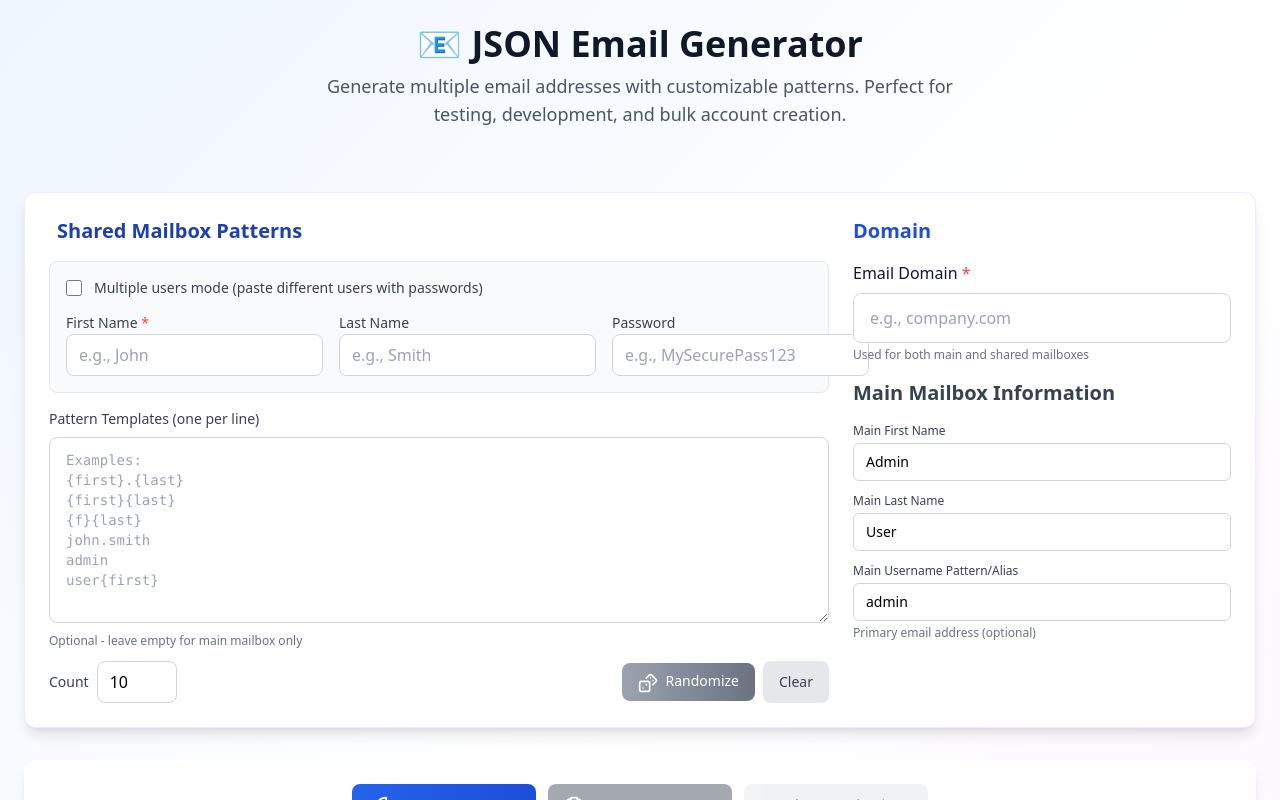
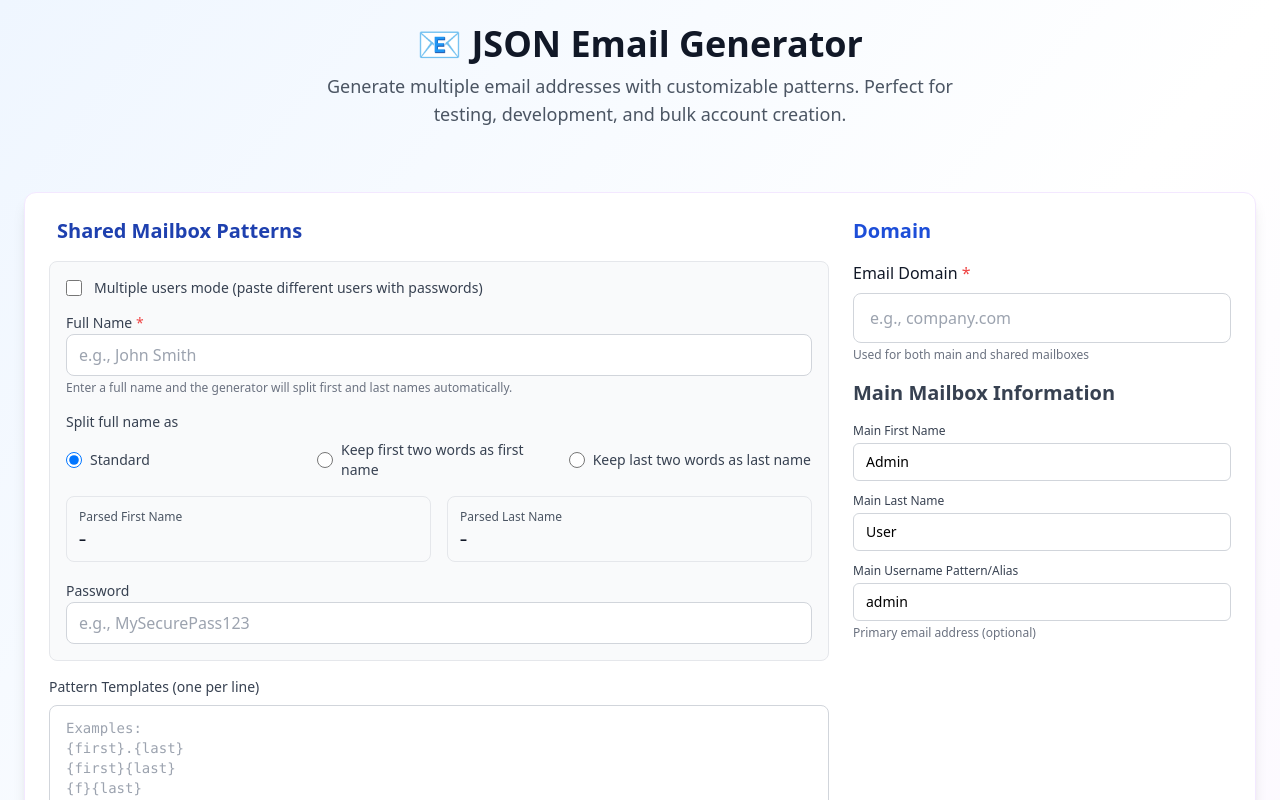
Before and after one commit to clydeskieme1/JSON-Generator, a React (Vite) app: page / in a window 1280 px wide. Shown: the top 800 px of the page. Built offline with nearby package versions, Linux system fonts and the light colour scheme.

Commit message:
update split name

```diff
--- a/src/EmailJsonGeneratorUI.jsx
+++ b/src/EmailJsonGeneratorUI.jsx
@@ -10,6 +10,8 @@ import WebhookIntegration from './WebhookIntegration';
 export default function EmailJsonGeneratorUI() {
   const [first, setFirst] = useState('');
   const [last, setLast] = useState('');
+  const [fullName, setFullName] = useState('');
+  const [nameSplitMode, setNameSplitMode] = useState('standard'); // standard | firstTwo | lastTwo
   const [mainFirst, setMainFirst] = useState('Admin');
   const [mainLast, setMainLast] = useState('User');
   const [password, setPassword] = useState('');
@@ -24,6 +26,8 @@ export default function EmailJsonGeneratorUI() {
   const [copyJsonStatus, setCopyJsonStatus] = useState(false);
   const [showWebhookPanel, setShowWebhookPanel] = useState(false);
   const [multipleUsersMode, setMultipleUsersMode] = useState(false);
+  const [multipleFullNames, setMultipleFullNames] = useState('');
+  const [multipleNameSplitMode, setMultipleNameSplitMode] = useState('standard');
   const [multipleFirstNames, setMultipleFirstNames] = useState('');
   const [multipleLastNames, setMultipleLastNames] = useState('');
   const [multiplePasswords, setMultiplePasswords] = useState('');
@@ -41,24 +45,39 @@ export default function EmailJsonGeneratorUI() {
   }
 
   // Format names for output JSON
+  function formatNameForOutput(s) {
+    return (s || '').trim().replace(/\s+/g, ' ');
+  }
+
   function formatFirstNameForOutput(s) {
-    const t = (s || '').trim();
-    if (!t) return '';
-    const parts = t.split(/\s+/);
-    // Preserve a single space only when the first name has exactly two words
-    if (parts.length === 2) return parts.join(' ');
-    // Otherwise remove all spaces
-    return parts.join('');
+    return formatNameForOutput(s);
   }
 
   function formatLastNameForOutput(s) {
-    const t = (s || '').trim();
-    if (!t) return '';
-    const parts = t.split(/\s+/);
-    // Preserve a single space only when the last name has exactly two words
-    if (parts.length === 2) return parts.join(' ');
-    // Otherwise remove all spaces
-    return parts.join('');
+    return formatNameForOutput(s);
+  }
+
+  function parseFullName(fullNameValue, splitMode = 'standard') {
+    const words = (fullNameValue || '').trim().split(/\s+/).filter(Boolean);
+    if (words.length === 0) return { first: '', last: '' };
+    if (words.length === 1) return { first: words[0], last: '' };
+    if (words.length === 2) return { first: words[0], last: words[1] };
+    if (splitMode === 'firstTwo') {
+      return {
+        first: words.slice(0, 2).join(' '),
+        last: words.slice(2).join(' '),
+      };
+    }
+    if (splitMode === 'lastTwo') {
+      return {
+        first: words.slice(0, -2).join(' '),
+        last: words.slice(-2).join(' '),
+      };
+    }
+    return {
+      first: words[0],
+      last: words.slice(1).join(' '),
+    };
   }
 
   function applyTemplate(tpl, firstNorm, lastNorm) {
@@ -76,9 +95,21 @@ export default function EmailJsonGeneratorUI() {
 
   // Parse multiple users from separate input fields
   function parseMultipleUsersFromFields() {
+    const fullNameLines = multipleFullNames.split('\n').map(line => line.trim()).filter(Boolean);
     const firstNames = multipleFirstNames.split('\n').map(line => line.trim()).filter(Boolean);
     const lastNames = multipleLastNames.split('\n').map(line => line.trim()).filter(Boolean);
     const passwords = multiplePasswords.split('\n').map(line => line.trim()).filter(Boolean);
+
+    if (fullNameLines.length > 0) {
+      return fullNameLines.map((line, index) => {
+        const parsed = parseFullName(line, multipleNameSplitMode);
+        return {
+          first: parsed.first,
+          last: parsed.last,
+          password: passwords[index] || password || '',
+        };
+      }).filter(user => user.first || user.last);
+    }
 
     const users = [];
     const maxLength = Math.max(firstNames.length, lastNames.length, passwords.length);
@@ -99,6 +130,9 @@ export default function EmailJsonGeneratorUI() {
     setError('');
 
     const domainNorm = (domain || '').trim().toLowerCase();
+    const parsedSingleName = parseFullName(fullName, nameSplitMode);
+    const effectiveFirst = fullName.trim() ? parsedSingleName.first : first;
+    const effectiveLast = fullName.trim() ? parsedSingleName.last : last;
 
     if (!domainNorm) {
       setError('Domain is required.');
@@ -266,8 +300,8 @@ export default function EmailJsonGeneratorUI() {
     }
 
     // Original single user mode logic
-    const firstNorm = normalizeLocal(first);
-    const lastNorm = normalizeLocal(last);
+    const firstNorm = normalizeLocal(effectiveFirst);
+    const lastNorm = normalizeLocal(effectiveLast);
     const mainFirstNorm = normalizeLocal(mainFirst);
     const mainLastNorm = normalizeLocal(mainLast);
 
@@ -302,8 +336,8 @@ export default function EmailJsonGeneratorUI() {
       if (seen.has(username)) return false;
       seen.add(username);
       sharedResults.push({
-        first_name: formatFirstNameForOutput(first),
-        last_name: formatLastNameForOutput(last),
+        first_name: formatFirstNameForOutput(effectiveFirst),
+        last_name: formatLastNameForOutput(effectiveLast),
         password: password,
         username,
         domain: domainNorm,
@@ -349,8 +383,8 @@ export default function EmailJsonGeneratorUI() {
 
     // Build output object with separate main and shared mailbox
     const out = {
-      first_name: mainUserObject ? mainUserObject.first_name : formatFirstNameForOutput(first),
-      last_name: mainUserObject ? mainUserObject.last_name : formatLastNameForOutput(last),
+      first_name: mainUserObject ? mainUserObject.first_name : formatFirstNameForOutput(effectiveFirst),
+      last_name: mainUserObject ? mainUserObject.last_name : formatLastNameForOutput(effectiveLast),
       password,
       username: mainUsernameNorm,
       domain: domainNorm,
@@ -504,6 +538,8 @@ export default function EmailJsonGeneratorUI() {
     });
   }
 
+  const parsedSingleName = parseFullName(fullName, nameSplitMode);
+
   function downloadJson() {
     if (!resultJson) return;
     const blob = new Blob([JSON.stringify(resultJson, null, 2)], { type: 'application/json' });
@@ -559,17 +595,30 @@ export default function EmailJsonGeneratorUI() {
                 </label>
                 <div className="mt-3">
                   {multipleUsersMode ? (
-                    <div className="flex gap-4">
+                    <div className="space-y-4">
                       <div>
-                        <label className="block text-sm font-medium text-gray-700 mb-2">First Names <span className="text-red-500">*</span></label>
+                        <label className="block text-sm font-medium text-gray-700 mb-2">Full Names <span className="text-red-500">*</span></label>
+                        <textarea
+                          value={multipleFullNames}
+                          onChange={(e) => setMultipleFullNames(e.target.value)}
+                          placeholder={`One full name per line:\nJohn Smith\nJane Doe\nMaria Dela Cruz`}
+                          rows={5}
+                          className="w-full px-3 py-2 border border-gray-300 rounded-lg font-mono text-sm"
+                        />
+                        <p className="text-xs text-gray-500 mt-1">Use full names or leave empty to enter first/last names separately.</p>
+                      </div>
+                      <div className="grid grid-cols-1 xl:grid-cols-3 gap-4">
+                        <div>
+                          <label className="block text-sm font-medium text-gray-700 mb-2">First Names</label>
                           <textarea
                             value={multipleFirstNames}
                             onChange={(e) => setMultipleFirstNames(e.target.value)}
                             placeholder={`One per line:\nJohn\nJane\nBob\nMike`}
                             rows={4}
-                          className="w-full px-3 py-2 border border-gray-300 rounded-lg font-mono text-sm"
+                            disabled={multipleFullNames.trim().length > 0}
+                            className="w-full px-3 py-2 border border-gray-300 rounded-lg font-mono text-sm disabled:opacity-60"
                           />
-                        <p className="text-xs text-gray-500 mt-1">One first name per line</p>
+                          <p className="text-xs text-gray-500 mt-1">Optional fallback when no full names are provided.</p>
                         </div>
                         <div>
                           <label className="block text-sm font-medium text-gray-700 mb-2">Last Names</label>
@@ -577,8 +626,9 @@ export default function EmailJsonGeneratorUI() {
                             value={multipleLastNames}
                             onChange={(e) => setMultipleLastNames(e.target.value)}
                             placeholder={`One per line:\nSmith\nDoe\nJohnson\nWilson`}
-                          rows={3}
-                          className="w-full px-3 py-2 border border-gray-300 rounded-lg font-mono text-sm"
+                            rows={4}
+                            disabled={multipleFullNames.trim().length > 0}
+                            className="w-full px-3 py-2 border border-gray-300 rounded-lg font-mono text-sm disabled:opacity-60"
                           />
                         </div>
                         <div>
@@ -587,25 +637,119 @@ export default function EmailJsonGeneratorUI() {
                             value={multiplePasswords}
                             onChange={(e) => setMultiplePasswords(e.target.value)}
                             placeholder={`One per line:\nMyPass123\nSecurePass456\nTestPass789`}
-                          rows={3}
+                            rows={4}
                             className="w-full px-3 py-2 border border-gray-300 rounded-lg font-mono text-sm"
                           />
                           <p className="text-xs text-gray-500 mt-1">One password per line (optional)</p>
                         </div>
                       </div>
+                      <div className="text-sm text-gray-700">
+                        <div className="font-medium mb-2">Parsing mode for full names</div>
+                        <div className="grid grid-cols-1 sm:grid-cols-3 gap-2">
+                          <label className="inline-flex items-center gap-2">
+                            <input
+                              type="radio"
+                              name="multipleNameSplitMode"
+                              value="standard"
+                              checked={multipleNameSplitMode === 'standard'}
+                              onChange={(e) => setMultipleNameSplitMode(e.target.value)}
+                              className="w-4 h-4 text-blue-600 border-gray-300"
+                            />
+                            <span>Standard split</span>
+                          </label>
+                          <label className="inline-flex items-center gap-2">
+                            <input
+                              type="radio"
+                              name="multipleNameSplitMode"
+                              value="firstTwo"
+                              checked={multipleNameSplitMode === 'firstTwo'}
+                              onChange={(e) => setMultipleNameSplitMode(e.target.value)}
+                              className="w-4 h-4 text-blue-600 border-gray-300"
+                            />
+                            <span>Keep first two words on first name</span>
+                          </label>
+                          <label className="inline-flex items-center gap-2">
+                            <input
+                              type="radio"
+                              name="multipleNameSplitMode"
+                              value="lastTwo"
+                              checked={multipleNameSplitMode === 'lastTwo'}
+                              onChange={(e) => setMultipleNameSplitMode(e.target.value)}
+                              className="w-4 h-4 text-blue-600 border-gray-300"
+                            />
+                            <span>Keep last two words on last name</span>
+                          </label>
+                        </div>
+                      </div>
+                    </div>
                   ) : (
-                    <div className="flex gap-4">
+                    <div className="space-y-4">
                       <div>
-                        <label className=" text-sm font-medium text-gray-700 mb-2">First Name <span className="text-red-500">*</span></label>
-                        <input value={first} onChange={(e) => setFirst(e.target.value)} placeholder="e.g., John" className=" px-3 py-2 border border-gray-300 rounded-lg" />
+                        <label className=" text-sm font-medium text-gray-700 mb-2">Full Name <span className="text-red-500">*</span></label>
+                        <input
+                          value={fullName}
+                          onChange={(e) => setFullName(e.target.value)}
+                          placeholder="e.g., John Smith"
+                          className="w-full px-3 py-2 border border-gray-300 rounded-lg"
+                        />
+                        <p className="text-xs text-gray-500 mt-1">Enter a full name and the generator will split first and last names automatically.</p>
                       </div>
-                      <div>
-                        <label className=" text-sm font-medium text-gray-700 mb-2">Last Name</label>
-                        <input value={last} onChange={(e) => setLast(e.target.value)} placeholder="e.g., Smith" className=" px-3 py-2 border border-gray-300 rounded-lg" />
+                      <div className="text-sm text-gray-700">
+                        <div className="font-medium mb-2">Split full name as</div>
+                        <div className="grid grid-cols-1 sm:grid-cols-3 gap-2">
+                          <label className="inline-flex items-center gap-2">
+                            <input
+                              type="radio"
+                              name="nameSplitMode"
+                              value="standard"
+                              checked={nameSplitMode === 'standard'}
+                              onChange={(e) => setNameSplitMode(e.target.value)}
+                              className="w-4 h-4 text-blue-600 border-gray-300"
+                            />
+                            <span>Standard</span>
+                          </label>
+                          <label className="inline-flex items-center gap-2">
+                            <input
+                              type="radio"
+                              name="nameSplitMode"
+                              value="firstTwo"
+                              checked={nameSplitMode === 'firstTwo'}
+                              onChange={(e) => setNameSplitMode(e.target.value)}
+                              className="w-4 h-4 text-blue-600 border-gray-300"
+                            />
+                            <span>Keep first two words as first name</span>
+                          </label>
+                          <label className="inline-flex items-center gap-2">
+                            <input
+                              type="radio"
+                              name="nameSplitMode"
+                              value="lastTwo"
+                              checked={nameSplitMode === 'lastTwo'}
+                              onChange={(e) => setNameSplitMode(e.target.value)}
+                              className="w-4 h-4 text-blue-600 border-gray-300"
+                            />
+                            <span>Keep last two words as last name</span>
+                          </label>
+                        </div>
+                      </div>
+                      <div className="grid grid-cols-1 md:grid-cols-2 gap-4">
+                        <div className="bg-gray-50 p-3 rounded-lg border border-gray-200">
+                          <div className="text-xs font-medium text-gray-600">Parsed First Name</div>
+                          <div className="mt-1 text-sm font-semibold text-gray-900">{formatNameForOutput(parsedSingleName.first) || '–'}</div>
+                        </div>
+                        <div className="bg-gray-50 p-3 rounded-lg border border-gray-200">
+                          <div className="text-xs font-medium text-gray-600">Parsed Last Name</div>
+                          <div className="mt-1 text-sm font-semibold text-gray-900">{formatNameForOutput(parsedSingleName.last) || '–'}</div>
+                        </div>
                       </div>
                       <div>
                         <label className=" text-sm font-medium text-gray-700 mb-2">Password</label>
-                        <input value={password} onChange={(e) => setPassword(e.target.value)} placeholder="e.g., MySecurePass123" className=" px-3 py-2 border border-gray-300 rounded-lg" />
+                        <input
+                          value={password}
+                          onChange={(e) => setPassword(e.target.value)}
+                          placeholder="e.g., MySecurePass123"
+                          className="w-full px-3 py-2 border border-gray-300 rounded-lg"
+                        />
                       </div>
                     </div>
                   )}
```
Also changed, not shown: 5 other files (tests, documents, lock files or other folders). Lines whose indentation alone changed are shown as unchanged.
